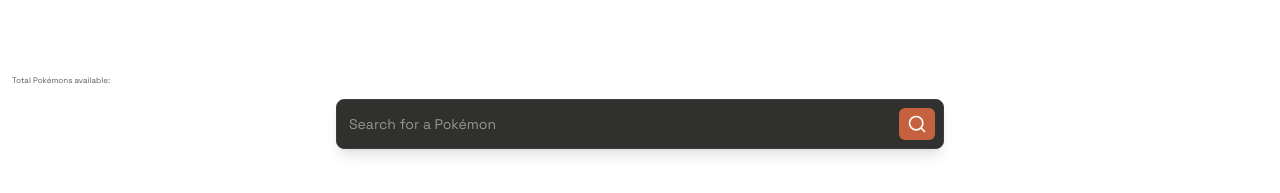
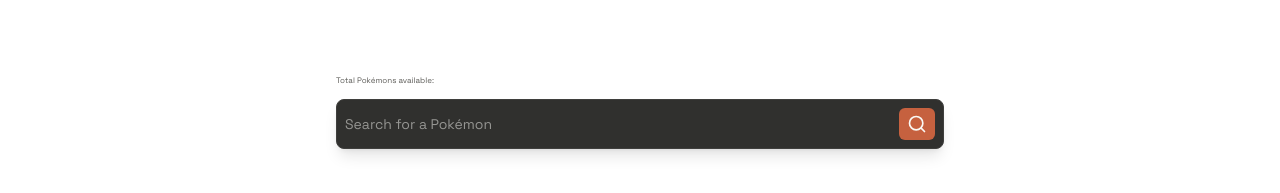
Before and after one commit to AnandhaSivam-00/TypeScript-Learning, a React (Vite) app in the folder frontend/pokefetch/: page /poke-search in a window 1280 px wide. Shown: the part 256-449 px from the top of the page. Built offline with nearby package versions, Linux system fonts and the light colour scheme; no server answers.

Commit message:
feat: Seperated the files and add the search functionality

```diff
--- /dev/null
+++ b/frontend/pokefetch/src/components/ResultPill.tsx
@@ -0,0 +1,43 @@
+import {useEffect, useState, type JSX} from 'react';
+
+type ResultPillProps = {
+  searchQueryString: string;
+  pokemonNames: {
+    name: string;
+    url: string;
+  }[]
+}
+
+const ResultPill = ({ searchQueryString, pokemonNames }: ResultPillProps): JSX.Element => {
+  const [filteredPokemonNames, setFilteredPokemonNames] = useState<string[]>([]);
+
+  useEffect(() => {
+    const filteredNames: string[] = pokemonNames
+      .filter((pokemon) => pokemon.name
+        .toLowerCase()
+        .startsWith(searchQueryString.toLowerCase()))
+        .sort()
+        .map((pokemon) => pokemon.name)
+
+    setFilteredPokemonNames(filteredNames);
+  }, [searchQueryString])
+
+  return (
+    <div className='w-full h-auto flex flex-row justify-start items-center flex-wrap border-1 border-gray-5 mt-1 rounded-sm'>
+      {filteredPokemonNames && (
+        filteredPokemonNames.map((name, index) => {
+          return (
+            <span
+              key={index}
+              className="inline bg-black px-1 text-forground rounded-sm text-[0.4rem] m-0.5"
+            >
+              {name}
+            </span>
+          )
+        })
+      )}
+    </div>
+  )
+}
+
+export default ResultPill;
--- a/frontend/pokefetch/src/components/SearchSection.tsx
+++ b/frontend/pokefetch/src/components/SearchSection.tsx
@@ -1,5 +1,6 @@
 import {useContext, useState, type JSX} from 'react'
 
+import ResultPill from './ResultPill';
 import { SearchIcon } from '../assets/Icons'
 
 import { usePokeNamesContext } from '../utils/PokemonNamesContextProvider'
@@ -11,21 +12,33 @@
 
   return (
     <section className='w-full h-auto mb-5 flex flex-col justify-center items-center'>
-      <div className='w-full h-auto flex flex-col justify-center items-center gap-1 mb-2'>
-        <span className='text-[0.5rem] self-start text-gray-3 mb-1'>Total Pokémons available: {pokemonNames?.count}</span>
-        <form className='relative h-auto mx-auto w-full md:w-[38rem] bg-gray-1 rounded-lg py-1 focus-within:ring-1 focus-within:ring-black-accent-2/50 border-1 border-gray-5 hover:border-gray-2 shadow-lg focus-within:shadow-xl'>
+      <div className='w-full md:w-auto h-auto flex flex-col justify-center items-center gap-1 mb-2'>
+        <span className='text-[0.5rem] self-start text-gray-3 mb-1'>
+          Total Pokémons available: <span className="hover:text-gray-4/50">{pokemonNames?.count}</span>
+        </span>
+
+        <form className='relative h-auto mx-auto w-full md:w-[38rem] bg-gray-1 rounded-lg py-1 focus-within:ring-1 focus-within:ring-black-accent-2/50 border-1 border-gray-5 hover:border-gray-2 shadow-lg focus-within:shadow-xl px-2 transition-discrete duration-200'>
           <input
             type="text"
             placeholder='Search for a Pokémon'
-            className='w-full h-10 px-3 py-2 rounded-md focus:outline-none'
+            className='w-full h-10 py-2 rounded-md focus:outline-none'
             onChange={(event) => setSearchQueryString(event.target.value)}
           />
+
           <button
             className='w-auto h-auto inline absolute right-2 top-2 px-2 py-1.5 rounded-md bg-primary hover:bg-primary/80 font-semibold!'
             disabled={searchQueryString.length === 0}
           >
             <SearchIcon width='1.25rem' height='1.25rem' />
           </button>
+
+          {searchQueryString && pokemonNames && (
+            <ResultPill
+              searchQueryString={searchQueryString}
+              pokemonNames={pokemonNames?.results!}
+            />
+          )}
+
         </form>
       </div>
     </section>
--- a/frontend/pokefetch/src/utils/PokemonNamesContextProvider.tsx
+++ b/frontend/pokefetch/src/utils/PokemonNamesContextProvider.tsx
@@ -15,10 +15,13 @@
   const [pokemonNamesData, setPokemonNamesData] = useState<Partial<PokeNamesDataType>>({});
 
   useEffect(() => {
-    const fetchPokemonNames = async () => {
+    const fetchPokemonNames = async (): Promise<void> => {
       if(pokemonNamesData) {
-        // const pokemonNames: PokeNamesDataType = await getAllPokemonNames();
-        // setPokemonNamesData(pokemonNames);
+        const pokemonNames: Awaited<Promise<PokeNamesDataType | undefined>> = await getAllPokemonNames();
+
+        if(pokemonNames !== undefined) {
+          setPokemonNamesData(pokemonNames);
+        }
       }
     };
 
```
Also changed, not shown: 1 other file (tests, documents, lock files or other folders).
